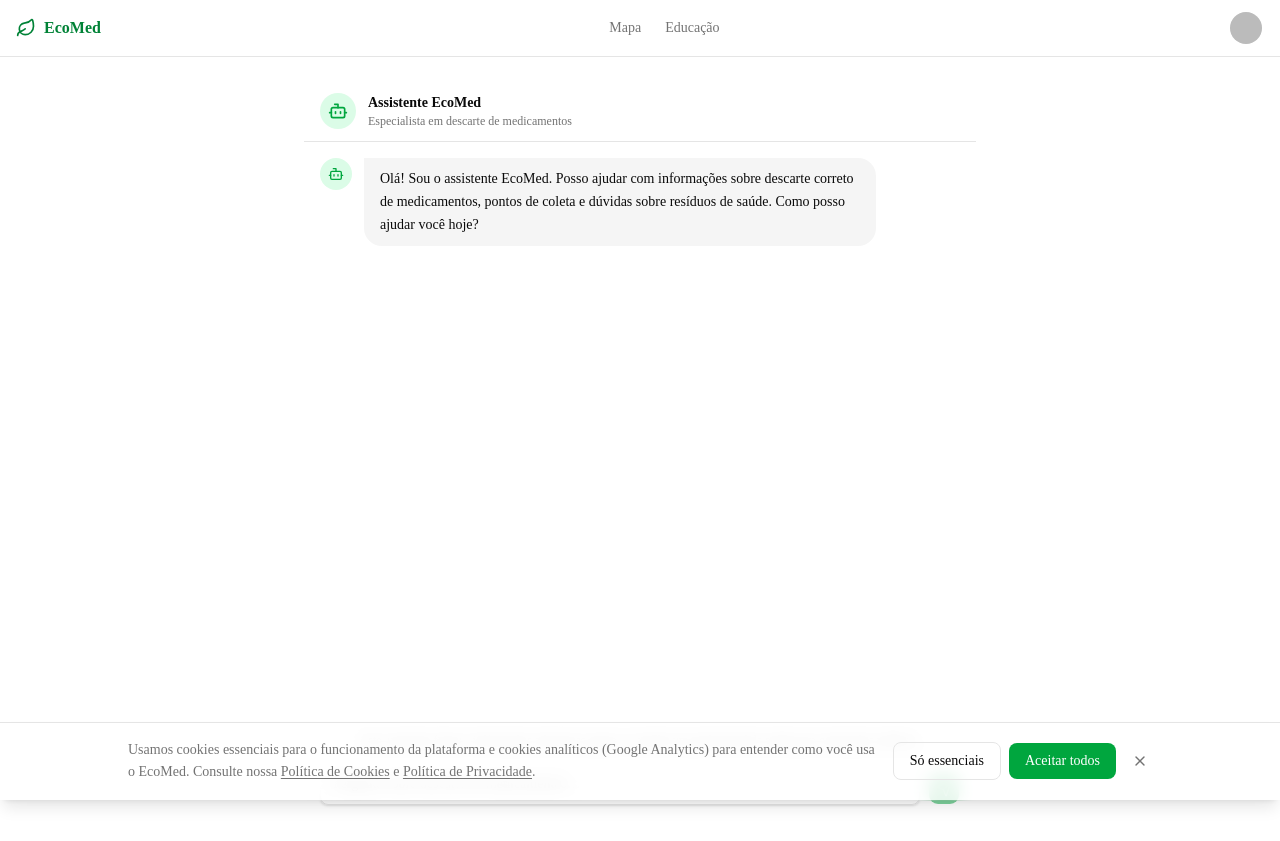
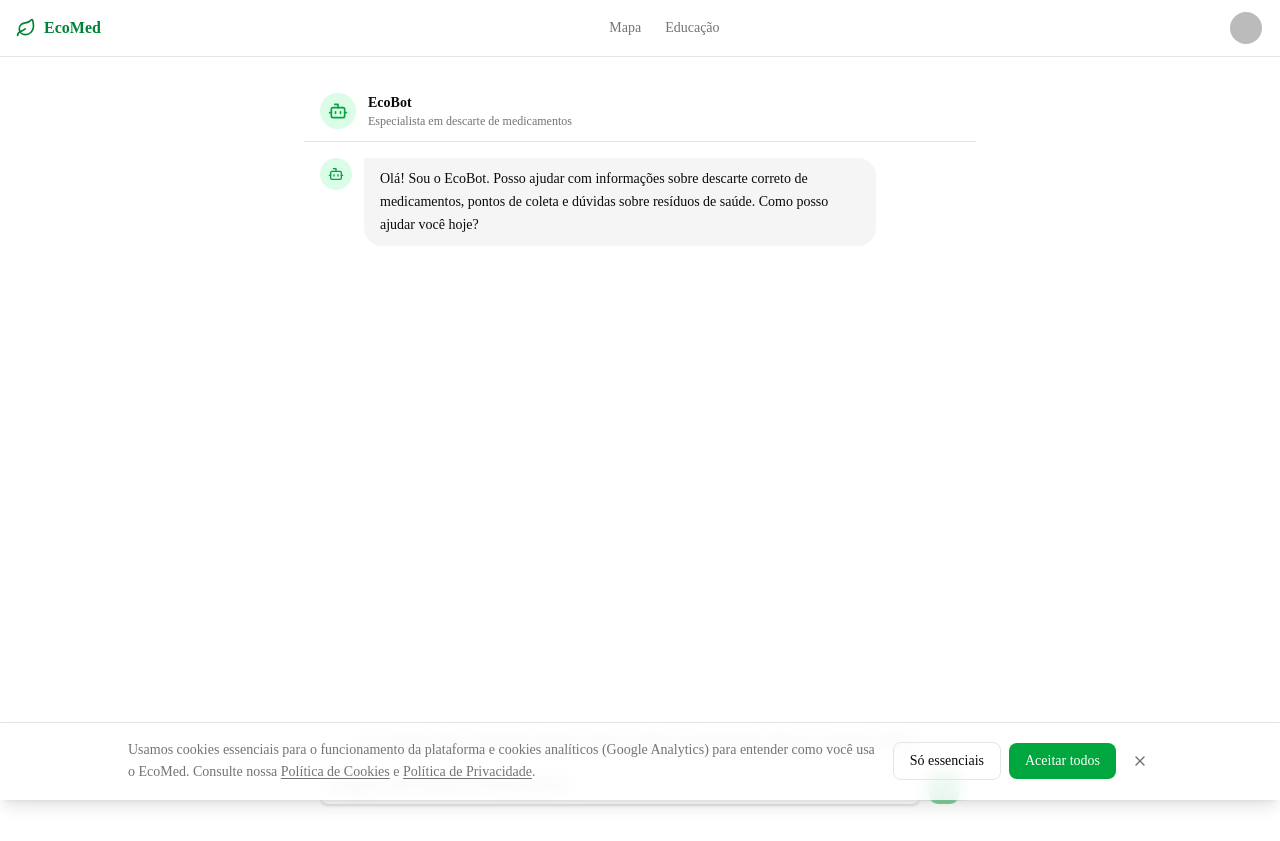
Before and after one commit to ivonsmatos/ecomed, a Next.js app: page /app/chat in a window 1280 px wide. Built offline with nearby package versions, Linux system fonts and the light colour scheme; no server answers; sample sign-in values are in the browser's storage.

Commit message:
fix: EcoBot - renomear chat, timeout 55s, CSP google user photos, maxDuration 60

```diff
--- a/next.config.ts
+++ b/next.config.ts
@@ -13,7 +13,7 @@ const csp = [
   "script-src 'self' 'unsafe-inline' https://www.googletagmanager.com https://www.google-analytics.com https://plausible.io https://static.cloudflareinsights.com",
   "style-src 'self' 'unsafe-inline' https://fonts.googleapis.com",
   "font-src 'self' https://fonts.gstatic.com",
-  "img-src 'self' data: blob: https://cdn.sanity.io https://uploads.ecomed.eco.br https://*.r2.dev https://www.google-analytics.com https://www.googletagmanager.com",
+  "img-src 'self' data: blob: https://cdn.sanity.io https://uploads.ecomed.eco.br https://*.r2.dev https://www.google-analytics.com https://www.googletagmanager.com https://lh3.googleusercontent.com",
   "connect-src 'self' https://www.google-analytics.com https://analytics.google.com https://region1.google-analytics.com https://www.googletagmanager.com https://plausible.io https://api.indexnow.org https://static.cloudflareinsights.com https://fonts.googleapis.com https://fonts.gstatic.com wss:",
   "frame-src https://www.googletagmanager.com",
   "frame-ancestors 'none'",
@@ -30,6 +30,7 @@ const nextConfig: NextConfig = {
       { protocol: "https", hostname: "pub-*.r2.dev" },
       { protocol: "https", hostname: "uploads.ecomed.eco.br" },
       { protocol: "https", hostname: "cdn.sanity.io" },
+      { protocol: "https", hostname: "lh3.googleusercontent.com" },
     ],
   },
   async rewrites() {
--- a/src/app/api/[[...route]]/route.ts
+++ b/src/app/api/[[...route]]/route.ts
@@ -17,6 +17,8 @@ import coins from "./routes/coins";
 import missions from "./routes/missions";
 import rewards from "./routes/rewards";
 import quiz from "./routes/quiz";
+
+export const maxDuration = 60;
 
 const app = new Hono().basePath("/api");
 
--- a/src/app/api/[[...route]]/routes/chat.ts
+++ b/src/app/api/[[...route]]/routes/chat.ts
@@ -31,10 +31,12 @@ app.post("/", zValidator("json", chatSchema), async (c) => {
       Authorization: `Bearer ${iaToken}`,
     },
     body: JSON.stringify({ pergunta }),
+    signal: AbortSignal.timeout(55_000),
   });
 
   if (!res.ok) {
-    return c.json({ resposta: "Erro ao consultar o assistente. Tente novamente." }, 502);
+    const status = res.status === 503 ? 503 : 502;
+    return c.json({ error: "Erro ao consultar o EcoBot. Tente novamente." }, status);
   }
 
   const data: { resposta: string } = await res.json();
--- a/src/app/app/chat/page.tsx
+++ b/src/app/app/chat/page.tsx
@@ -14,7 +14,7 @@ interface Message {
 const INITIAL: Message = {
   role: "assistant",
   content:
-    "Olá! Sou o assistente EcoMed. Posso ajudar com informações sobre descarte correto de medicamentos, pontos de coleta e dúvidas sobre resíduos de saúde. Como posso ajudar você hoje?",
+    "Olá! Sou o EcoBot. Posso ajudar com informações sobre descarte correto de medicamentos, pontos de coleta e dúvidas sobre resíduos de saúde. Como posso ajudar você hoje?",
 };
 
 export default function ChatPage() {
@@ -57,9 +57,9 @@ export default function ChatPage() {
         {
           role: "assistant",
           content:
-            err instanceof Error
+            err instanceof Error && err.message !== "Erro ao consultar o assistente"
               ? err.message
-              : "Desculpe, ocorreu um erro. Tente novamente em instantes.",
+              : "Desculpe, o EcoBot demorou para responder. Tente novamente com uma pergunta mais curta.",
         },
       ]);
     } finally {
@@ -82,7 +82,7 @@ export default function ChatPage() {
           <Bot className="h-5 w-5 text-green-600" />
         </div>
         <div>
-          <p className="font-semibold text-sm">Assistente EcoMed</p>
+          <p className="font-semibold text-sm">EcoBot</p>
           <p className="text-xs text-muted-foreground">Especialista em descarte de medicamentos</p>
         </div>
       </div>
```
